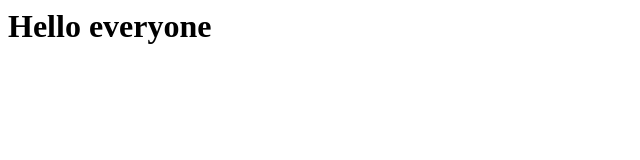
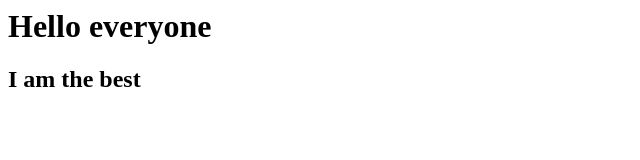
Before and after one commit to iampsrv/cuddly-octo-pancake, a plain HTML site: page index.html in a window 1280 px wide. Shown: the whole page, without its empty margins (0-640 px from the left). Drawn offline with Linux system fonts and the light colour scheme.

Commit message:
Update index.html

```diff
--- a/index.html
+++ b/index.html
@@ -5,5 +5,6 @@
 
     <body>
         <h1>Hello everyone</h1>
+        <h2>I am the best</h2>
     </body>
 </html>
```
